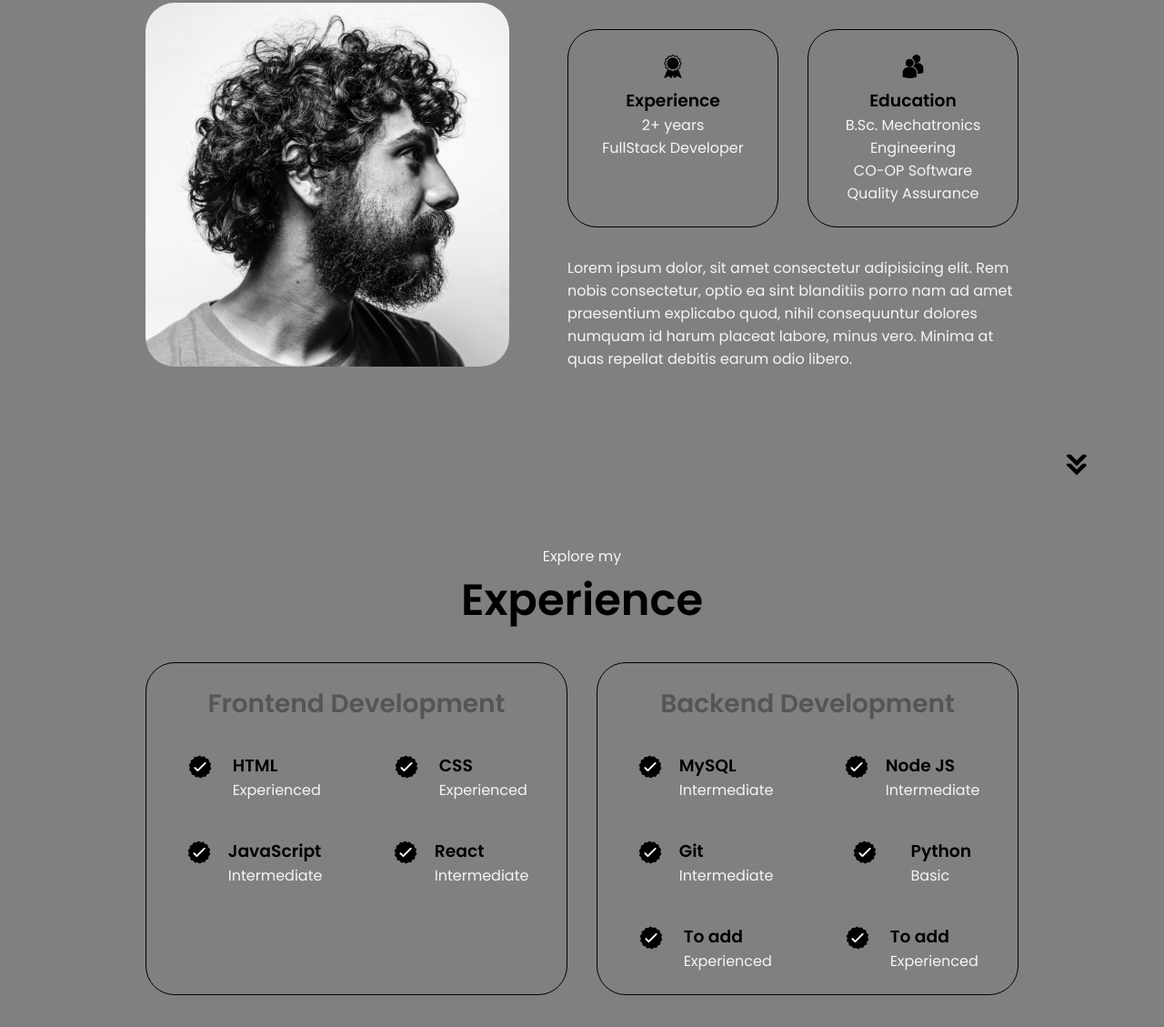
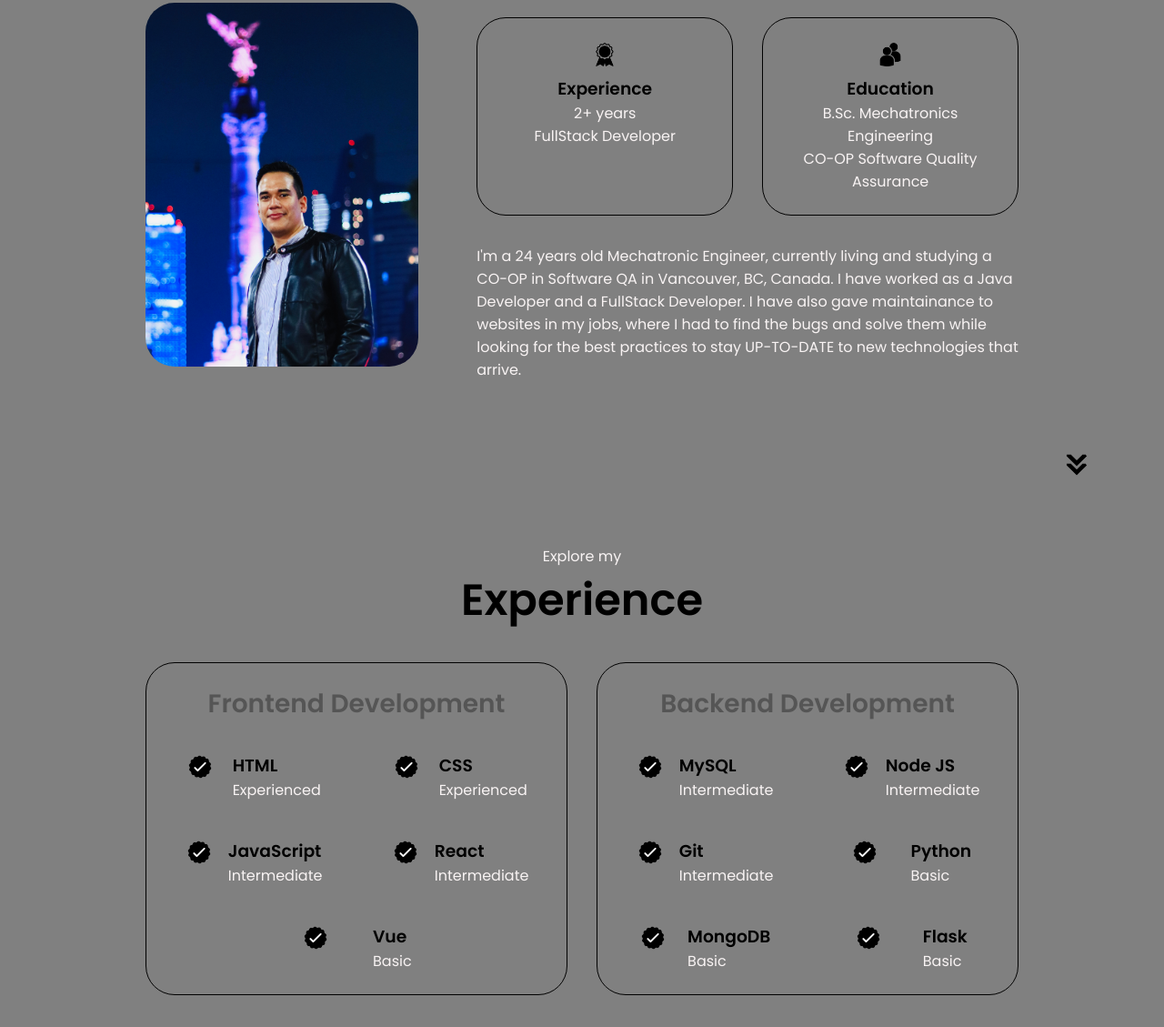
Before and after one commit to danielncuevas10/Portfiolio-html-css-js, a plain HTML site: page index.html in a window 1280 px wide. Shown: the part 1161-2290 px from the top of the page at 91% size. Drawn offline with Linux system fonts and the light colour scheme.

Commit message:
Updates in order to be better

```diff
--- a/index.html
+++ b/index.html
@@ -48,7 +48,7 @@
             <div class="btn-container">
                 <button
                 class="btn btn-color-2"
-                onclick="window.open('./assets/resume-example.pdf')">
+                onclick="window.open('./assets/resume-Daniel.pdf')">
                 Download CV
                 </button>
 
@@ -74,7 +74,7 @@
         <h1 class="title">About me</h1>
         <div class="section-container">
            <div class="section_pic-container">
-                <img src="./assets/about-pic.png"
+                <img src="./assets/DanielCDMX.jpg"
                 alt="Profile picture"
                 class="about-pic"/>
            </div>
@@ -96,7 +96,7 @@
                     </div>
                 </div>
                 <div class="text-container">
-                    <p>Lorem ipsum dolor, sit amet consectetur adipisicing elit. Rem nobis consectetur, optio ea sint blanditiis porro nam ad amet praesentium explicabo quod, nihil consequuntur dolores numquam id harum placeat labore, minus vero. Minima at quas repellat debitis earum odio libero.</p>
+                    <p>I'm a 24 years old Mechatronic Engineer, currently living and studying a CO-OP in Software QA in Vancouver, BC, Canada. I have worked as a Java Developer and a FullStack Developer. I have also gave maintainance to websites in my jobs, where I had to find the bugs and solve them while looking for the best practices to stay UP-TO-DATE to new technologies that arrive.</p>
                 </div>
               </div>
            </div>
@@ -149,15 +149,15 @@
                                 <p>Intermediate</p>
                             </div>
                         </article>
- <!--                     <article>
+                      <article>
                             <img src="./assets/checkmark.png"
                             alt="Experience icon"
                             class="icon">
                             <div>
-                                <h3>To add</h3>
-                                <p>Experienced</p>
+                                <h3>Vue</h3>
+                                <p>Basic</p>
                             </div>
-                        </article>-->
+                        </article>
                     </div>
                 </div>
                 <div class="details-container">
@@ -204,8 +204,8 @@
                             alt="Experience icon"
                             class="icon">
                             <div>
-                                <h3>To add</h3>
-                                <p>Experienced</p>
+                                <h3>MongoDB</h3>
+                                <p>Basic</p>
                             </div>
                         </article>
                         <article>
@@ -213,8 +213,8 @@
                             alt="Experience icon"
                             class="icon">
                             <div>
-                                <h3>To add</h3>
-                                <p>Experienced</p>
+                                <h3>Flask</h3>
+                                <p>Basic</p>
                             </div>
                         </article>
                     </div>
--- a/style.css
+++ b/style.css
@@ -46,7 +46,7 @@ nav {
 }
 
 a {
-   color: black;
+   color: white;
    text-decoration: none;
    text-decoration-color: white;
 }
@@ -197,9 +197,10 @@ section{
 #socials-container {
     display: flex;
     justify-content: center;
-    margin-top: 1rem;
+    margin-top: 3rem;
     gap: 1rem;
 }
+
 
 /* Icons */
 
```
Also changed, not shown: assets/DanielCDMX.jpg (added), assets/about-pic.png (deleted), assets/profile-pic-2.png (deleted), 3 other files.
